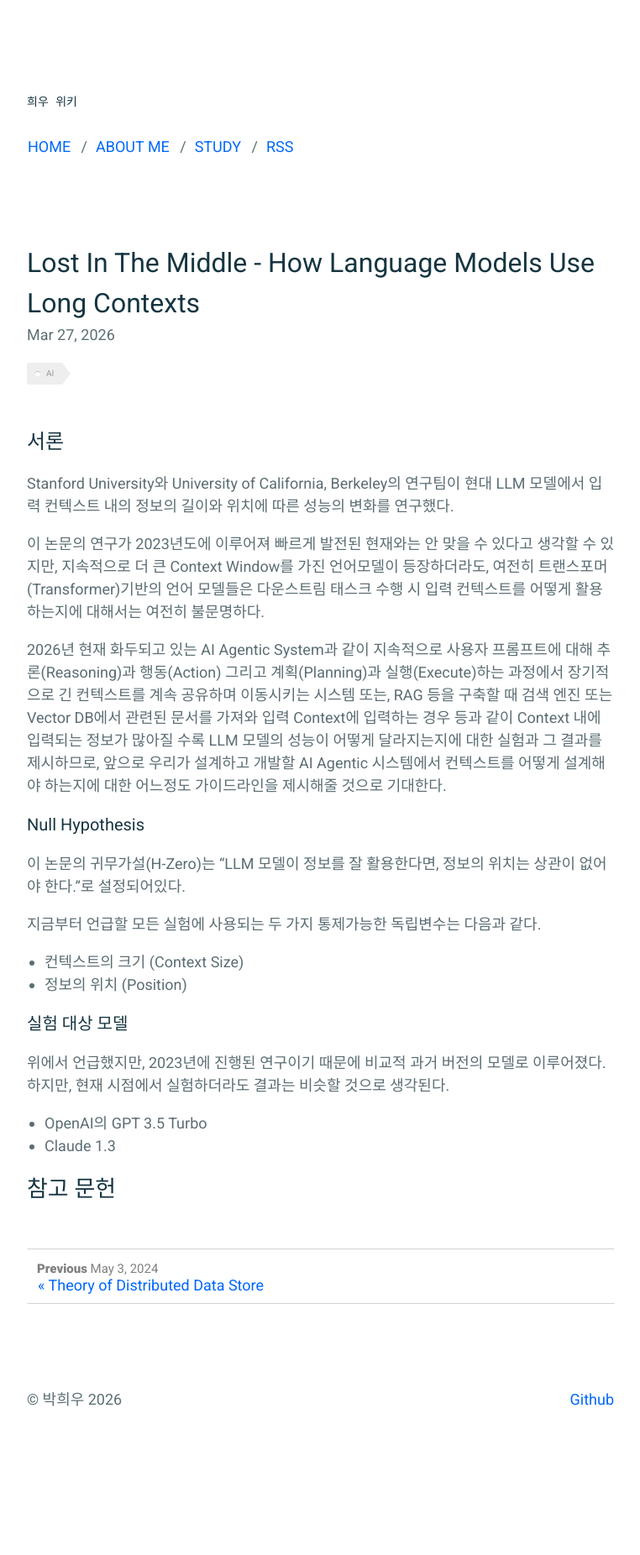
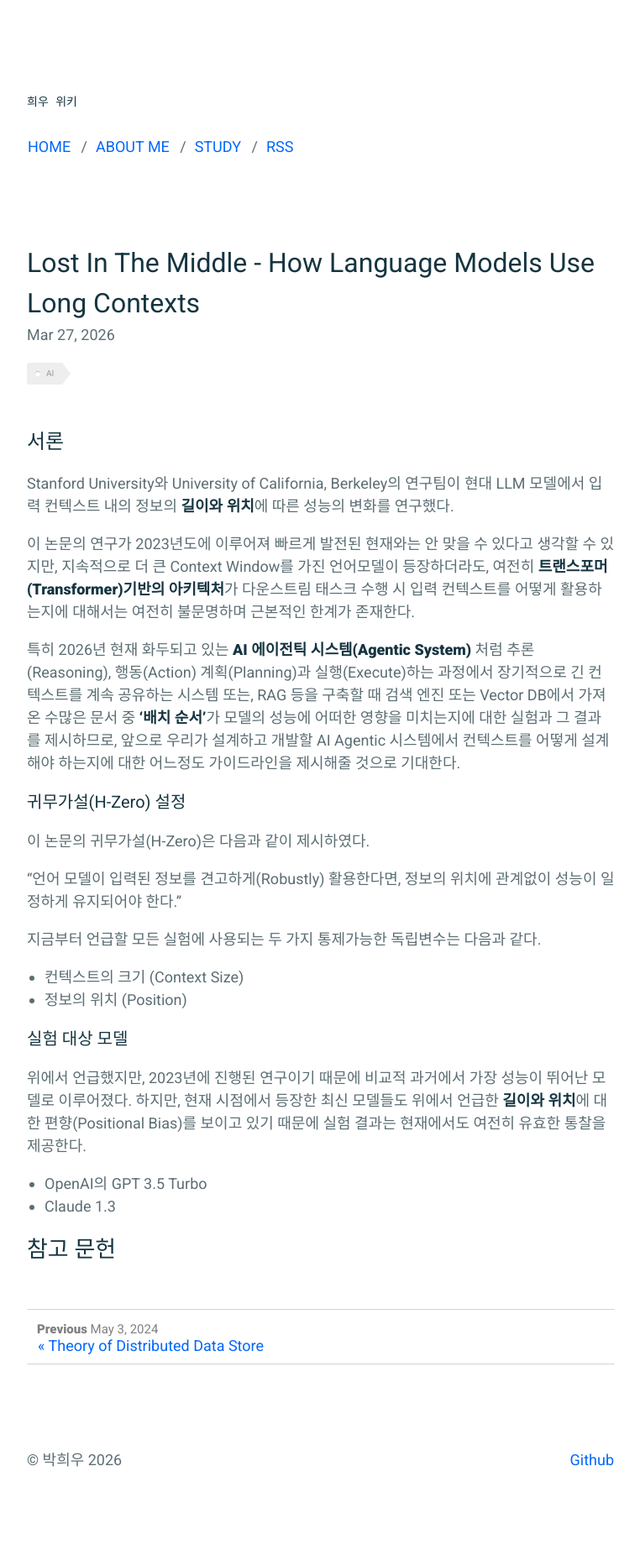
Before and after one commit to parkhuiwo0/parkhuiwo0.github.io, a Jekyll site: the page built from _posts/2026-03-27-Lost-In-the-Middle.md, in a window 1280 px wide. Shown: the whole page at 84% size, without its empty margins (258-1020 px from the left). Built offline with Jekyll 4.4.1, drawn with Linux system fonts in a browser that asks for light colours; before the commit the page ends 1780 px from its top, so only the background shows below that.

Commit message:
Update 2026-03-27-Lost-In-the-Middle.md

```diff
--- a/_posts/2026-03-27-Lost-In-the-Middle.md
+++ b/_posts/2026-03-27-Lost-In-the-Middle.md
@@ -8,21 +8,24 @@ comments: true
 ---
 
 ## 서론
-Stanford University와 University of California, Berkeley의 연구팀이 현대 LLM 모델에서 입력 컨텍스트 내의 정보의 길이와 위치에 따른 성능의 변화를 연구했다. <br>
+Stanford University와 University of California, Berkeley의 연구팀이 현대 LLM 모델에서 입력 컨텍스트 내의 정보의 **길이와 위치**에 따른 성능의 변화를 연구했다. <br>
 
-이 논문의 연구가 2023년도에 이루어져 빠르게 발전된 현재와는 안 맞을 수 있다고 생각할 수 있지만, 지속적으로 더 큰 Context Window를 가진 언어모델이 등장하더라도, 여전히 트랜스포머(Transformer)기반의 언어 모델들은 다운스트림 태스크 수행 시 입력 컨텍스트를 어떻게 활용하는지에 대해서는 여전히 불문명하다. <br>
+이 논문의 연구가 2023년도에 이루어져 빠르게 발전된 현재와는 안 맞을 수 있다고 생각할 수 있지만, 지속적으로 더 큰 Context Window를 가진 언어모델이 등장하더라도, 여전히 **트랜스포머(Transformer)기반의 아키텍처**가 다운스트림 태스크 수행 시 입력 컨텍스트를 어떻게 활용하는지에 대해서는 여전히 불문명하며 근본적인 한계가 존재한다. <br>
 
-2026년 현재 화두되고 있는 AI Agentic System과 같이 지속적으로 사용자 프롬프트에 대해 추론(Reasoning)과 행동(Action) 그리고 계획(Planning)과 실행(Execute)하는 과정에서 장기적으로 긴 컨텍스트를 계속 공유하며 이동시키는 시스템 또는, RAG 등을 구축할 때 검색 엔진 또는 Vector DB에서 관련된 문서를 가져와 입력 Context에 입력하는 경우 등과 같이 Context 내에 입력되는 정보가 많아질 수록 LLM 모델의 성능이 어떻게 달라지는지에 대한 실험과 그 결과를 제시하므로, 앞으로 우리가 설계하고 개발할 AI Agentic 시스템에서 컨텍스트를 어떻게 설계해야 하는지에 대한 어느정도 가이드라인을 제시해줄 것으로 기대한다.
+특히 2026년 현재 화두되고 있는 **AI 에이전틱 시스템(Agentic System)** 처럼 추론(Reasoning), 행동(Action) 계획(Planning)과 실행(Execute)하는 과정에서 장기적으로 긴 컨텍스트를 계속 공유하는 시스템 또는, RAG 등을 구축할 때 검색 엔진 또는 Vector DB에서 가져온 수많은 문서 중 **'배치 순서'**가 모델의 성능에 어떠한 영향을 미치는지에 대한 실험과 그 결과를 제시하므로, 앞으로 우리가 설계하고 개발할 AI Agentic 시스템에서 컨텍스트를 어떻게 설계해야 하는지에 대한 어느정도 가이드라인을 제시해줄 것으로 기대한다.
 
-### Null Hypothesis
-이 논문의 귀무가설(H-Zero)는 "LLM 모델이 정보를 잘 활용한다면, 정보의 위치는 상관이 없어야 한다."로 설정되어있다.
+### 귀무가설(H-Zero) 설정
+이 논문의 귀무가설(H-Zero)은 다음과 같이 제시하였다.
+
+"언어 모델이 입력된 정보를 견고하게(Robustly) 활용한다면, 정보의 위치에 관계없이 성능이 일정하게 유지되어야 한다."
 
 지금부터 언급할 모든 실험에 사용되는 두 가지 통제가능한 독립변수는 다음과 같다.
 - 컨텍스트의 크기 (Context Size)
 - 정보의 위치 (Position)
 
 ### 실험 대상 모델
-위에서 언급했지만, 2023년에 진행된 연구이기 때문에 비교적 과거 버전의 모델로 이루어졌다. 하지만, 현재 시점에서 실험하더라도 결과는 비슷할 것으로 생각된다.
+위에서 언급했지만, 2023년에 진행된 연구이기 때문에 비교적 과거에서 가장 성능이 뛰어난 모델로 이루어졌다.
+하지만, 현재 시점에서 등장한 최신 모델들도 위에서 언급한 **길이와 위치**에 대한 편향(Positional Bias)를 보이고 있기 때문에 실험 결과는 현재에서도 여전히 유효한 통찰을 제공한다.
 - OpenAI의 GPT 3.5 Turbo
 - Claude 1.3
 
```
